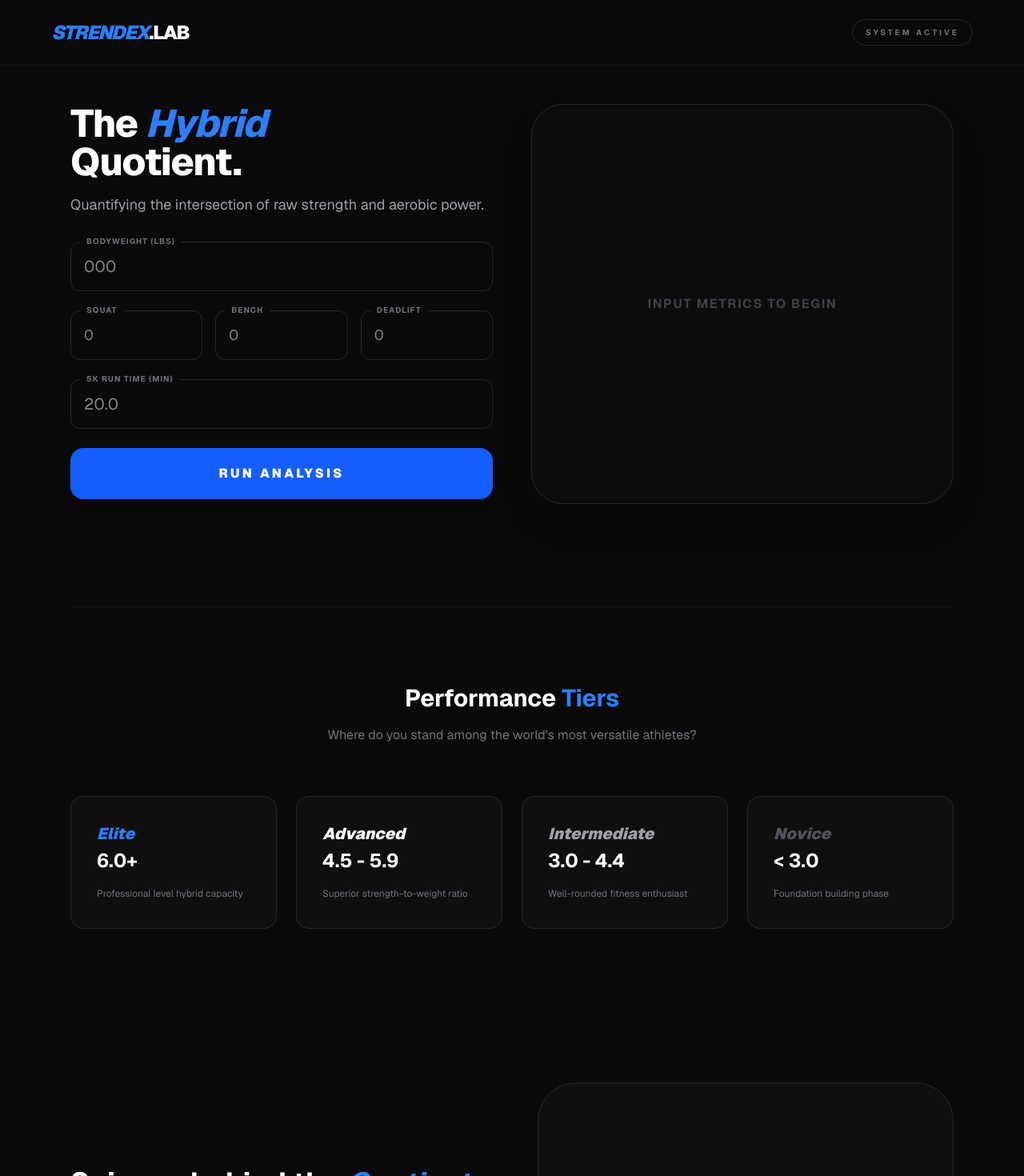
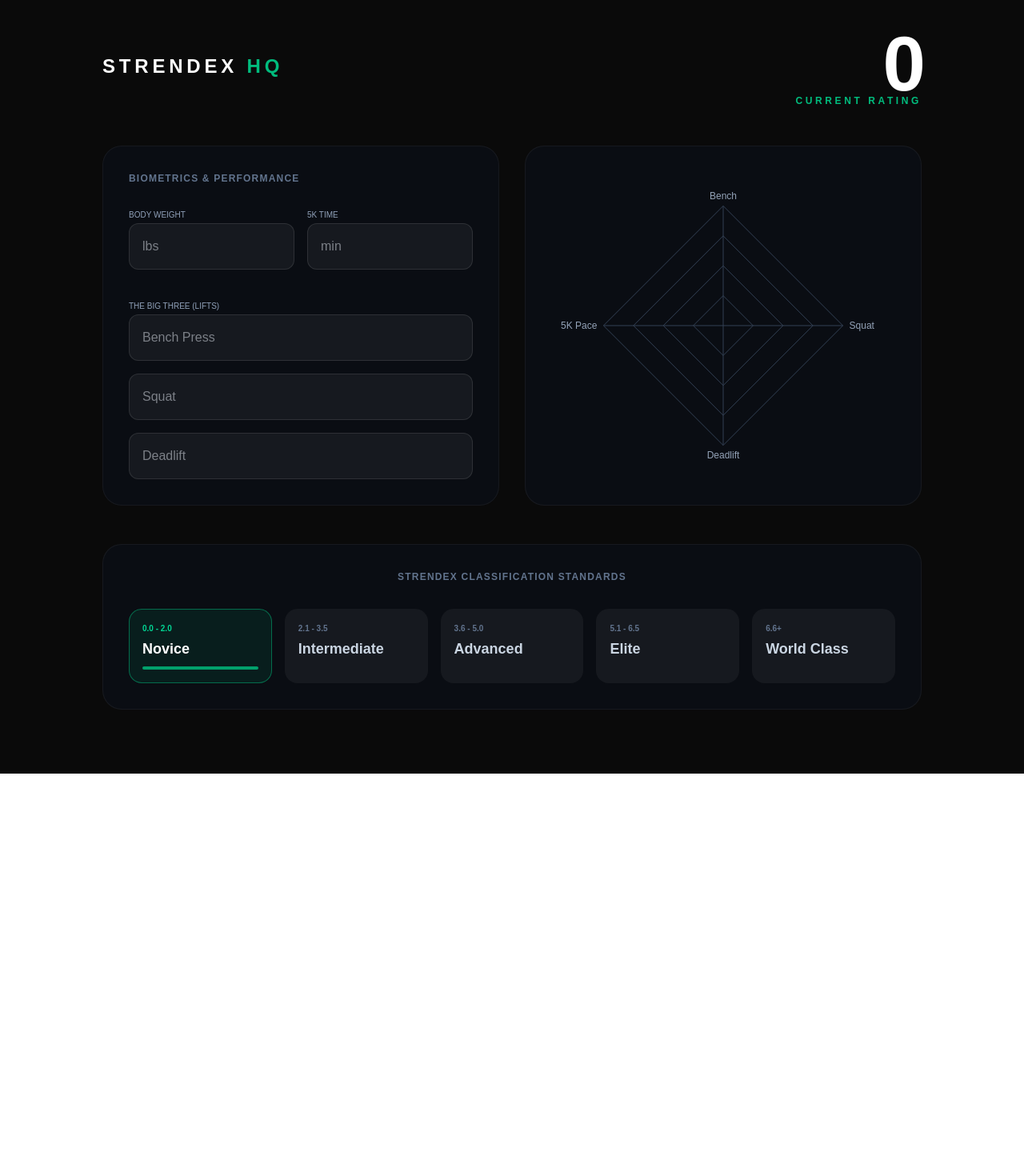
Before and after one commit to strendex/Strendex, a Next.js app: page /score in a window 1280 px wide. Shown: the top 1470 px of the page at 80% size. After the commit the page ends 967 px from the top, so only its background shows below. Built offline with nearby package versions, Linux system fonts and the light colour scheme.

Commit message:
Fixed Strendex UI and added comparison table

```diff
--- a/app/page.tsx
+++ b/app/page.tsx
@@ -1,3 +1,4 @@
+"use client";
 export default function Home() {
   return (
     <main className="min-h-screen flex items-center justify-center bg-gradient-to-br from-zinc-900 to-gray-800">
--- /dev/null
+++ b/app/score/StrendexChart.tsx
@@ -0,0 +1,20 @@
+"use client";
+import { Radar, RadarChart, PolarGrid, PolarAngleAxis, ResponsiveContainer } from 'recharts';
+
+export default function StrendexChart({ data }: { data: any[] }) {
+  return (
+    <ResponsiveContainer width="100%" height="100%">
+      <RadarChart cx="50%" cy="50%" outerRadius="80%" data={data}>
+        <PolarGrid stroke="#334155" />
+        <PolarAngleAxis dataKey="subject" tick={{ fill: '#94a3b8', fontSize: 12 }} />
+        <Radar
+          name="Strendex"
+          dataKey="value"
+          stroke="#10b981"
+          fill="#10b981"
+          fillOpacity={0.5}
+        />
+      </RadarChart>
+    </ResponsiveContainer>
+  );
+}
--- a/app/score/page.tsx
+++ b/app/score/page.tsx
@@ -1,136 +1,96 @@
-'use client';
-import React, { useState } from 'react';
+"use client";
+import { useState } from "react";
+import StrendexChart from "./StrendexChart";
 
 export default function ScorePage() {
-  const [stats, setStats] = useState({ weight: '', squat: '', bench: '', deadlift: '', run: '' });
-  const [score, setScore] = useState<number | null>(null);
+  const [weight, setWeight] = useState(0);
+  const [bench, setBench] = useState(0);
+  const [squat, setSquat] = useState(0);
+  const [deadlift, setDeadlift] = useState(0);
+  const [fiveK, setFiveK] = useState(0);
 
-  const calculate = () => {
-    const w = parseFloat(stats.weight) || 0;
-    const s = parseFloat(stats.squat) || 0;
-    const b = parseFloat(stats.bench) || 0;
-    const d = parseFloat(stats.deadlift) || 0;
-    const r = parseFloat(stats.run) || 20;
-    if (w > 0) {
-      const result = ((s + b + d) / w) * (20 / r);
-      setScore(Number(result.toFixed(2)));
-    }
-  };
+  // Strendex Logic
+  const totalLift = bench + squat + deadlift;
+  const strengthRatio = weight > 0 ? totalLift / weight : 0;
+  const enduranceFactor = fiveK > 0 ? (100 / fiveK) / 5 : 0;
+
+  // The HQ Score (0 - 7.0 range)
+  const numericScore = Number((strengthRatio + enduranceFactor).toFixed(1));
+
+  const chartData = [
+    { subject: 'Bench', value: bench },
+    { subject: 'Squat', value: squat },
+    { subject: 'Deadlift', value: deadlift },
+    { subject: '5K Pace', value: fiveK > 0 ? Math.max(0, 40 - fiveK) : 0 },
+  ];
+
+  const categories = [
+    { range: "0.0 - 2.0", label: "Novice", color: "text-slate-500" },
+    { range: "2.1 - 3.5", label: "Intermediate", color: "text-blue-400" },
+    { range: "3.6 - 5.0", label: "Advanced", color: "text-purple-400" },
+    { range: "5.1 - 6.5", label: "Elite", color: "text-emerald-400" },
+    { range: "6.6+", label: "World Class", color: "text-amber-400" },
+  ];
 
   return (
-    <div className="min-h-screen bg-[#0a0a0a] text-white font-sans">
-      {/* Navigation */}
-      <nav className="border-b border-white/5 p-6 sticky top-0 z-50 bg-[#0a0a0a]/90 backdrop-blur-md">
-        <div className="max-w-6xl mx-auto flex justify-between items-center">
-          <h1 className="text-2xl font-black italic tracking-tighter text-blue-500">
-            STRENDEX<span className="text-white not-italic">.LAB</span>
-          </h1>
-          <div className="text-[10px] text-zinc-500 uppercase tracking-[0.3em] font-bold border border-zinc-800 px-4 py-2 rounded-full">
-            System Active
+    <div className="min-h-screen bg-[#0a0a0a] text-slate-200 p-8 pb-20">
+      <div className="max-w-5xl mx-auto">
+
+        {/* Top Header Section */}
+        <div className="flex justify-between items-center mb-12">
+          <h1 className="text-2xl font-bold tracking-[0.2em] text-white">STRENDEX <span className="text-emerald-500 font-black">HQ</span></h1>
+          <div className="text-right">
+            <span className="text-8xl font-black text-white tracking-tighter">{numericScore}</span>
+            <p className="text-xs text-emerald-500 font-bold uppercase tracking-[0.3em] mt-[-10px]">Current Rating</p>
           </div>
         </div>
-      </nav>
 
-      {/* SECTION 1: THE TOOL */}
-      <main className="max-w-6xl mx-auto p-6 py-12">
-        <div className="grid lg:grid-cols-2 gap-12 items-start mb-32">
-
-          <div className="space-y-8">
-            <div>
-              <h2 className="text-5xl font-extrabold tracking-tight mb-4">
-                The <span className="text-blue-500 italic">Hybrid</span> <br/>Quotient.
-              </h2>
-              <p className="text-zinc-400 text-lg">Quantifying the intersection of raw strength and aerobic power.</p>
+        {/* Main Section: Inputs and Graph */}
+        <div className="grid lg:grid-cols-2 gap-8 mb-12">
+          <div className="bg-slate-900/30 border border-white/5 p-8 rounded-3xl backdrop-blur-md">
+            <h3 className="text-xs font-bold text-slate-500 uppercase tracking-widest mb-6">Biometrics & Performance</h3>
+            <div className="grid grid-cols-2 gap-4 mb-8">
+              <div className="space-y-2">
+                <label className="text-[10px] uppercase text-slate-400">Body Weight</label>
+                <input type="number" placeholder="lbs" onChange={(e) => setWeight(Number(e.target.value))} className="w-full bg-white/5 border border-white/10 p-4 rounded-xl focus:ring-1 focus:ring-emerald-500 outline-none" />
+              </div>
+              <div className="space-y-2">
+                <label className="text-[10px] uppercase text-slate-400">5K Time</label>
+                <input type="number" placeholder="min" onChange={(e) => setFiveK(Number(e.target.value))} className="w-full bg-white/5 border border-white/10 p-4 rounded-xl focus:ring-1 focus:ring-emerald-500 outline-none" />
+              </div>
             </div>
 
-            <div className="space-y-6">
-              <div className="relative">
-                <label className="absolute -top-2 left-3 bg-[#0a0a0a] px-2 text-[10px] text-zinc-500 uppercase font-bold tracking-widest">Bodyweight (LBS)</label>
-                <input type="number" placeholder="000" className="w-full bg-transparent border border-zinc-800 p-4 rounded-xl text-xl outline-none focus:border-blue-500 transition-all text-white" onChange={(e) => setStats({...stats, weight: e.target.value})} />
-              </div>
-
-              <div className="grid grid-cols-3 gap-4">
-                {['squat', 'bench', 'deadlift'].map((lift) => (
-                  <div key={lift} className="relative">
-                    <label className="absolute -top-2 left-3 bg-[#0a0a0a] px-2 text-[10px] text-zinc-500 uppercase font-bold tracking-widest">{lift}</label>
-                    <input type="number" placeholder="0" className="w-full bg-transparent border border-zinc-800 p-4 rounded-xl text-lg outline-none focus:border-blue-500 transition-all text-white" onChange={(e) => setStats({...stats, [lift]: e.target.value})} />
-                  </div>
-                ))}
-              </div>
-
-              <div className="relative">
-                <label className="absolute -top-2 left-3 bg-[#0a0a0a] px-2 text-[10px] text-zinc-500 uppercase font-bold tracking-widest">5K Run Time (Min)</label>
-                <input type="number" placeholder="20.0" className="w-full bg-transparent border border-zinc-800 p-4 rounded-xl text-xl outline-none focus:border-blue-500 transition-all text-white" onChange={(e) => setStats({...stats, run: e.target.value})} />
-              </div>
-
-              <button onClick={calculate} className="w-full bg-blue-600 hover:bg-blue-500 text-white font-black py-5 rounded-2xl uppercase tracking-[0.2em] shadow-lg transition-all active:scale-95">
-                Run Analysis
-              </button>
+            <div className="space-y-4">
+              <label className="text-[10px] uppercase text-slate-400">The Big Three (Lifts)</label>
+              <input type="number" placeholder="Bench Press" onChange={(e) => setBench(Number(e.target.value))} className="w-full bg-white/5 border border-white/10 p-4 rounded-xl" />
+              <input type="number" placeholder="Squat" onChange={(e) => setSquat(Number(e.target.value))} className="w-full bg-white/5 border border-white/10 p-4 rounded-xl" />
+              <input type="number" placeholder="Deadlift" onChange={(e) => setDeadlift(Number(e.target.value))} className="w-full bg-white/5 border border-white/10 p-4 rounded-xl" />
             </div>
           </div>
 
-          <div className="bg-zinc-900/20 border border-zinc-800 rounded-[2.5rem] p-12 flex flex-col items-center justify-center min-h-[500px] text-center shadow-2xl">
-            {score ? (
-              <div>
-                <p className="text-blue-500 font-bold tracking-[0.3em] text-xs uppercase mb-4">Analysis Complete</p>
-                <div className="text-[10rem] font-black italic leading-none mb-6 text-white">{score}</div>
-                <div className="h-1 w-24 bg-blue-600 mx-auto rounded-full mb-6"></div>
-                <p className="text-zinc-500 uppercase tracking-widest text-xs font-bold">Category: Tactical Hybrid</p>
-              </div>
-            ) : (
-              <p className="text-zinc-700 font-bold uppercase tracking-widest">Input Metrics to Begin</p>
-            )}
+          <div className="bg-slate-900/30 border border-white/5 rounded-3xl p-8 flex items-center justify-center min-h-[400px]">
+            <StrendexChart data={chartData} />
           </div>
         </div>
 
-        {/* SECTION 2: THE RANKINGS */}
-        <section className="py-24 border-t border-white/5">
-          <div className="text-center mb-16">
-            <h3 className="text-3xl font-bold mb-4">Performance <span className="text-blue-500 text-italic">Tiers</span></h3>
-            <p className="text-zinc-500">Where do you stand among the world's most versatile athletes?</p>
+        {/* Comparison Section */}
+        <div className="bg-slate-900/30 border border-white/5 rounded-3xl p-8">
+          <h3 className="text-xs font-bold text-slate-500 uppercase tracking-widest mb-8 text-center">Strendex Classification Standards</h3>
+          <div className="grid grid-cols-2 md:grid-cols-5 gap-4">
+            {categories.map((cat) => {
+              const isActive = numericScore >= parseFloat(cat.range.split(' ')[0]) && (cat.range.includes('+') ? true : numericScore <= parseFloat(cat.range.split(' ')[2]));
+              return (
+                <div key={cat.label} className={`p-4 rounded-2xl border ${isActive ? 'bg-emerald-500/10 border-emerald-500/50' : 'bg-white/5 border-transparent'} transition-all duration-500`}>
+                  <p className={`text-[10px] uppercase font-bold mb-1 ${isActive ? 'text-emerald-400' : 'text-slate-500'}`}>{cat.range}</p>
+                  <p className={`text-lg font-bold ${isActive ? 'text-white' : 'text-slate-300'}`}>{cat.label}</p>
+                  {isActive && <div className="mt-2 h-1 w-full bg-emerald-500 rounded-full animate-pulse" />}
+                </div>
+              );
+            })}
           </div>
+        </div>
 
-          <div className="grid grid-cols-1 md:grid-cols-2 lg:grid-cols-4 gap-6">
-            {[
-              { tier: 'Elite', score: '6.0+', desc: 'Professional level hybrid capacity', color: 'text-blue-500' },
-              { tier: 'Advanced', score: '4.5 - 5.9', desc: 'Superior strength-to-weight ratio', color: 'text-white' },
-              { tier: 'Intermediate', score: '3.0 - 4.4', desc: 'Well-rounded fitness enthusiast', color: 'text-zinc-400' },
-              { tier: 'Novice', score: '< 3.0', desc: 'Foundation building phase', color: 'text-zinc-600' },
-            ].map((item) => (
-              <div key={item.tier} className="bg-zinc-900/40 border border-zinc-800 p-8 rounded-2xl">
-                <h4 className={`text-xl font-black italic mb-1 ${item.color}`}>{item.tier}</h4>
-                <div className="text-2xl font-bold mb-4 text-white">{item.score}</div>
-                <p className="text-xs text-zinc-500 leading-relaxed">{item.desc}</p>
-              </div>
-            ))}
-          </div>
-        </section>
-
-        {/* SECTION 3: THE FORMULA */}
-        <section className="py-24 grid md:grid-cols-2 gap-16 items-center">
-          <div className="space-y-6">
-            <h3 className="text-4xl font-bold">Science behind the <span className="italic text-blue-500">Quotient</span></h3>
-            <p className="text-zinc-400 leading-relaxed">
-              Strendex doesn't just reward raw strength. It calculates your Strength-to-Weight Ratio and multiplies it by your Aerobic Velocity.
-            </p>
-            <div className="space-y-4 text-sm font-mono text-zinc-500 bg-black/40 p-6 rounded-xl border border-zinc-800">
-              <div className="flex justify-between border-b border-zinc-800 pb-2"><span>Strength:</span> <span>(S + B + D) / BW</span></div>
-              <div className="flex justify-between border-b border-zinc-800 pb-2"><span>Endurance:</span> <span>20 / 5K_Time</span></div>
-              <div className="flex justify-between text-blue-500 pt-2 font-bold uppercase"><span>Final:</span> <span>Strength * Endurance</span></div>
-            </div>
-          </div>
-          <div className="bg-zinc-900/40 aspect-square rounded-[3rem] border border-zinc-800 flex items-center justify-center">
-             <div className="text-center">
-                <div className="text-6xl mb-4">⚡️</div>
-                <div className="text-sm font-bold tracking-widest text-zinc-500 uppercase">Balanced Power</div>
-             </div>
-          </div>
-        </section>
-      </main>
-
-      <footer className="border-t border-white/5 py-12 text-center text-zinc-600 text-[10px] uppercase tracking-[0.5em]">
-        © 2026 Strendex Performance Lab.
-      </footer>
+      </div>
     </div>
   );
 }
```
